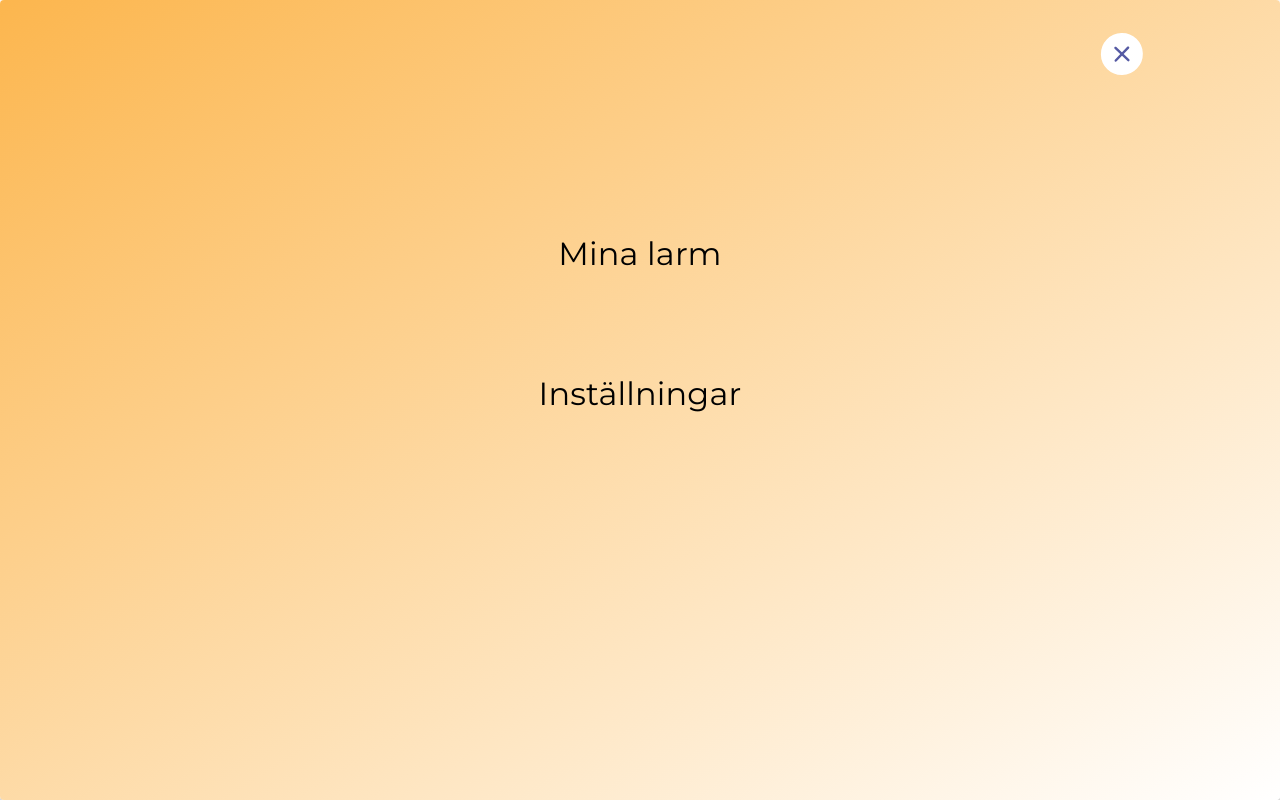
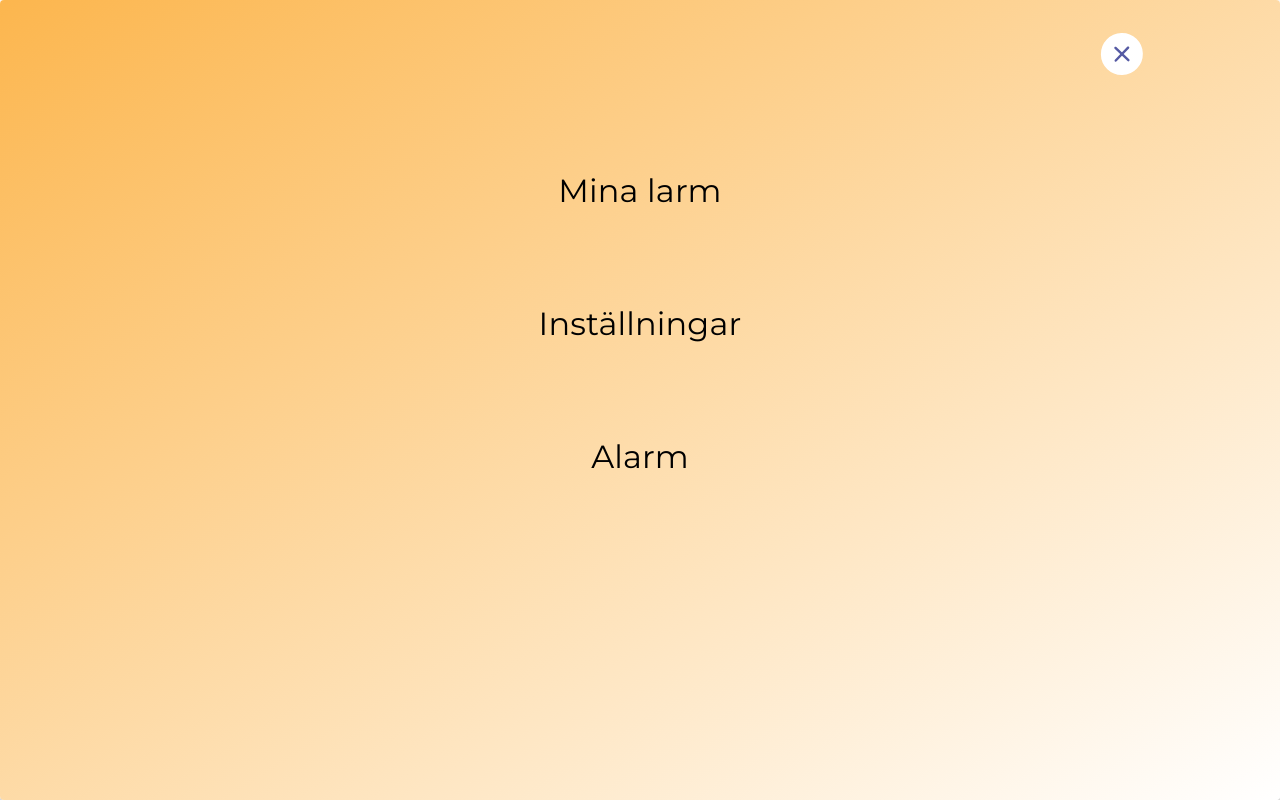
Before and after one commit to KareemZuwa/wake-app, a React (Create React App) app: page /Nav in a window 1280 px wide. Both pictures are taken after a click on the icon 36 px from the left and 36 px from the top of the page. Built offline with nearby package versions, Linux system fonts and the light colour scheme.

Commit message:
lagt till Link till alarm i nav

```diff
--- a/src/components/Nav.js
+++ b/src/components/Nav.js
@@ -62,6 +62,14 @@ export default function SimpleMenu() {
                         Inställningar
                     </Link>
                 </MenuItem>
+                <MenuItem onClick={handleClose}>
+                    <Link
+                    to='/Alarms'
+                    className="link"
+                    >
+                        Alarm
+                    </Link>
+                </MenuItem>
             </section>
           </section>
       </Menu>
```
